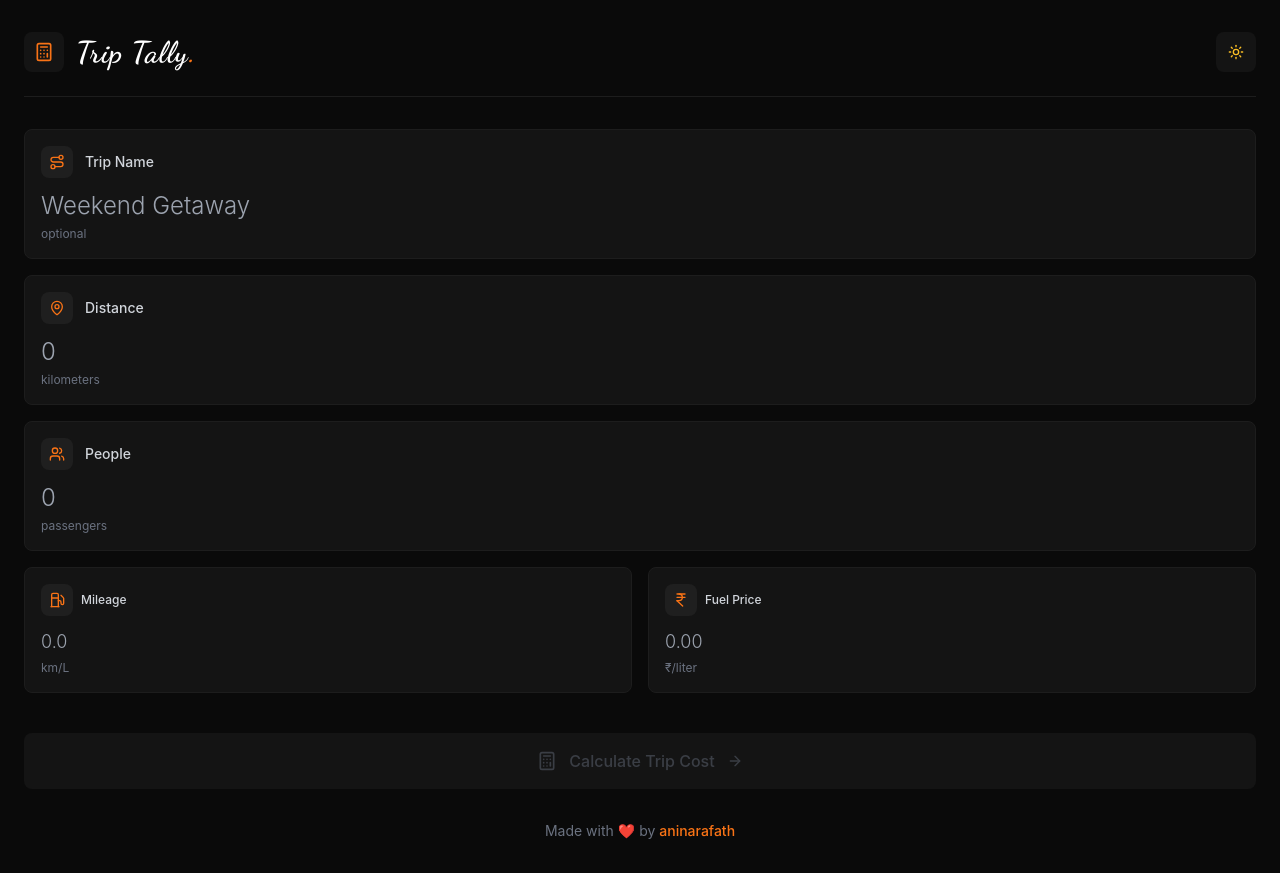
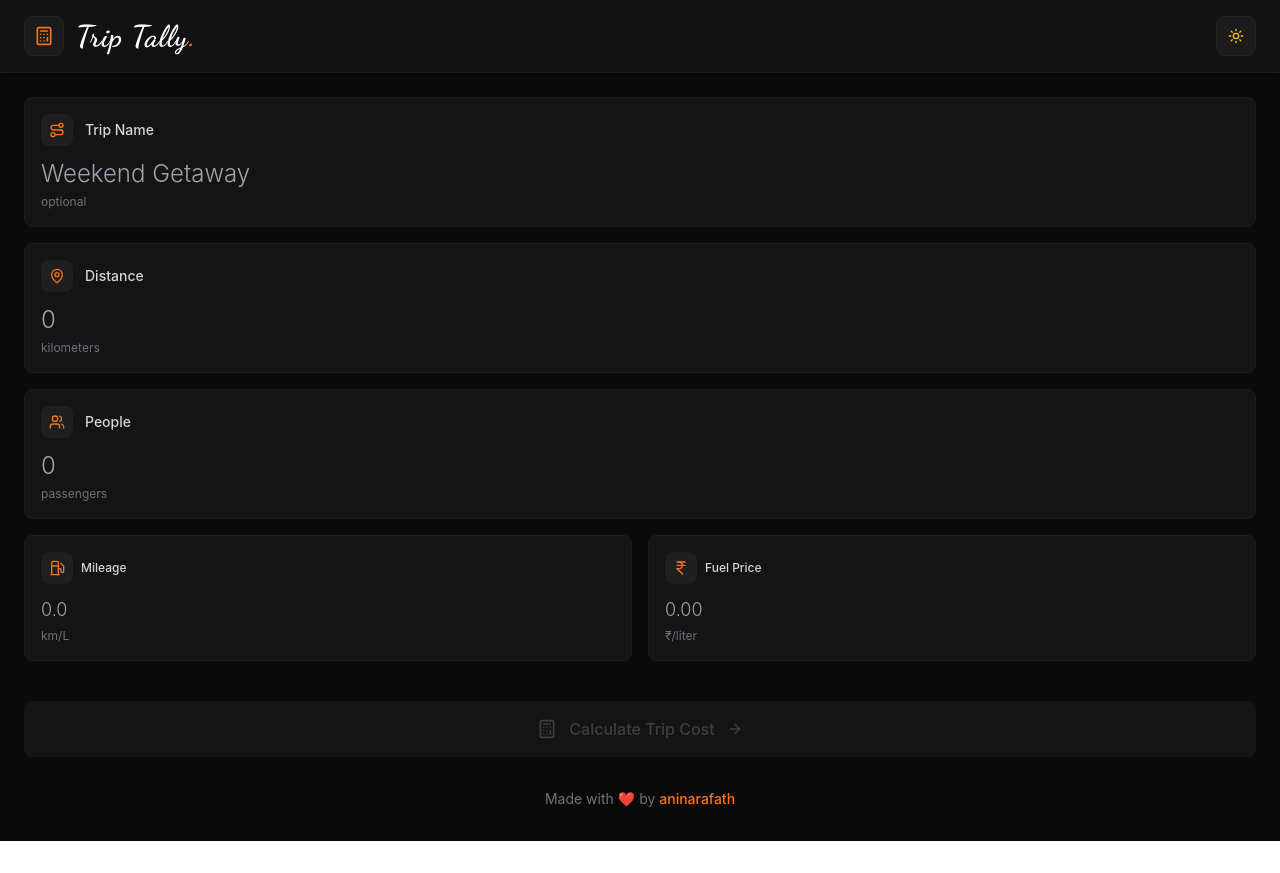
Before and after one commit to aninarafath6/triptally, a React (Create React App) app: page / in a window 1280 px wide. After the commit the page ends 841 px from the top, so only its background shows below. Built offline with nearby package versions, Linux system fonts and the light colour scheme.

Commit message:
new-header

```diff
--- a/src/App.js
+++ b/src/App.js
@@ -102,16 +102,18 @@ Calculated with Trip Tally 🚗`;
       backgroundColor: isDarkMode ? '#0A0A0A' : '#F8FAFC'
     }}>
 
-      <div className="flex-1 px-6 pb-8">
-
-        {/* Header */}
-        <div className="mb-8 pt-8 pb-6" style={{
-          borderBottom: `1px solid ${isDarkMode ? '#1D1D1D' : '#E2E8F0'}`
-        }}>
+      {/* Sticky Glassmorphic Header */}
+      <div className="sticky top-0 z-50 backdrop-blur-md border-b transition-all duration-500" style={{
+        backgroundColor: isDarkMode ? 'rgba(20, 20, 20, 0.8)' : 'rgba(255, 255, 255, 0.8)',
+        borderBottomColor: isDarkMode ? '#1D1D1D' : '#E2E8F0',
+        boxShadow: isDarkMode ? '0 4px 6px -1px rgba(0, 0, 0, 0.3)' : '0 4px 6px -1px rgba(0, 0, 0, 0.1)'
+      }}>
+        <div className="px-6 py-4">
           <div className="flex items-center justify-between">
             <div className="flex items-center space-x-3">
-              <div className="w-10 h-10 rounded-lg flex items-center justify-center" style={{
-                backgroundColor: isDarkMode ? '#141414' : '#FFFFFF'
+              <div className="w-10 h-10 rounded-lg flex items-center justify-center backdrop-blur-sm" style={{
+                backgroundColor: isDarkMode ? 'rgba(31, 31, 31, 0.8)' : 'rgba(255, 255, 255, 0.8)',
+                border: isDarkMode ? '1px solid rgba(45, 45, 45, 0.5)' : '1px solid rgba(226, 232, 240, 0.5)'
               }}>
                 <Calculator className="h-5 w-5 text-orange-500" />
               </div>
@@ -131,20 +133,20 @@ Calculated with Trip Tally 🚗`;
 
             <button
               onClick={toggleTheme}
-              className="w-10 h-10 rounded-lg flex items-center justify-center transition-all duration-200"
+              className="w-10 h-10 rounded-lg flex items-center justify-center transition-all duration-200 backdrop-blur-sm"
               style={{
-                backgroundColor: isDarkMode ? '#141414' : '#FFFFFF',
-                border: isDarkMode ? 'none' : '1px solid #E2E8F0'
+                backgroundColor: isDarkMode ? 'rgba(31, 31, 31, 0.8)' : 'rgba(255, 255, 255, 0.8)',
+                border: isDarkMode ? '1px solid rgba(45, 45, 45, 0.5)' : '1px solid rgba(226, 232, 240, 0.5)'
               }}
               onMouseEnter={(e) => {
                 if (isDarkMode) {
-                  e.target.style.backgroundColor = '#1F1F1F';
+                  e.target.style.backgroundColor = 'rgba(47, 47, 47, 0.9)';
                 } else {
-                  e.target.style.backgroundColor = '#F1F5F9';
+                  e.target.style.backgroundColor = 'rgba(241, 245, 249, 0.9)';
                 }
               }}
               onMouseLeave={(e) => {
-                e.target.style.backgroundColor = isDarkMode ? '#141414' : '#FFFFFF';
+                e.target.style.backgroundColor = isDarkMode ? 'rgba(31, 31, 31, 0.8)' : 'rgba(255, 255, 255, 0.8)';
               }}
             >
               {isDarkMode ?
@@ -154,6 +156,9 @@ Calculated with Trip Tally 🚗`;
             </button>
           </div>
         </div>
+      </div>
+
+      <div className="flex-1 px-6 pb-8 pt-6">
 
         {!result ? (
           <div className="space-y-6">
```
